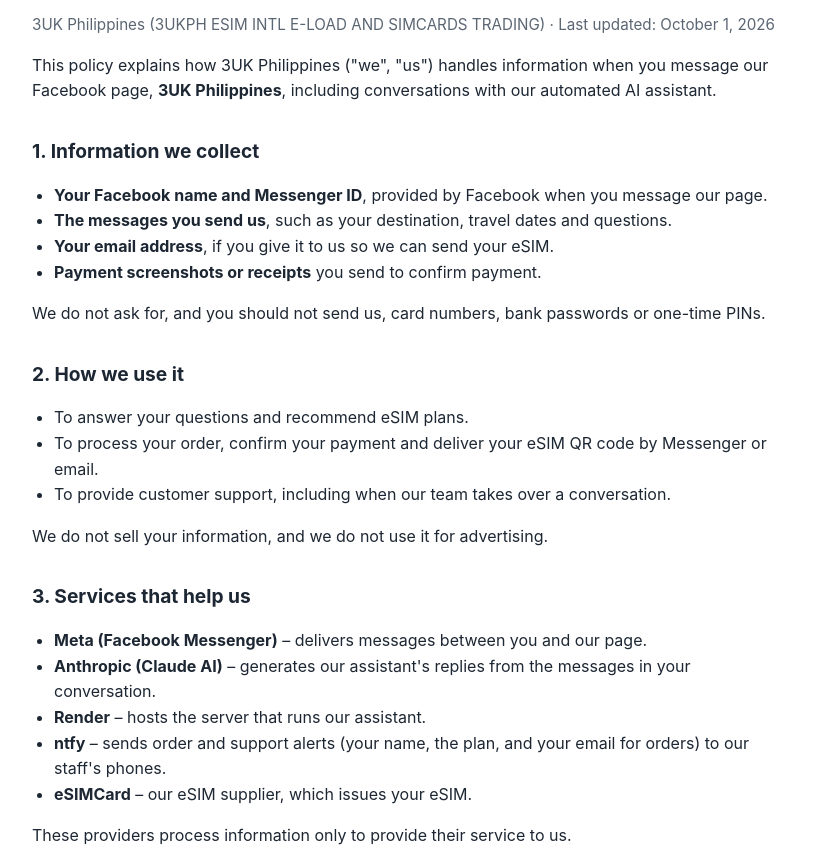
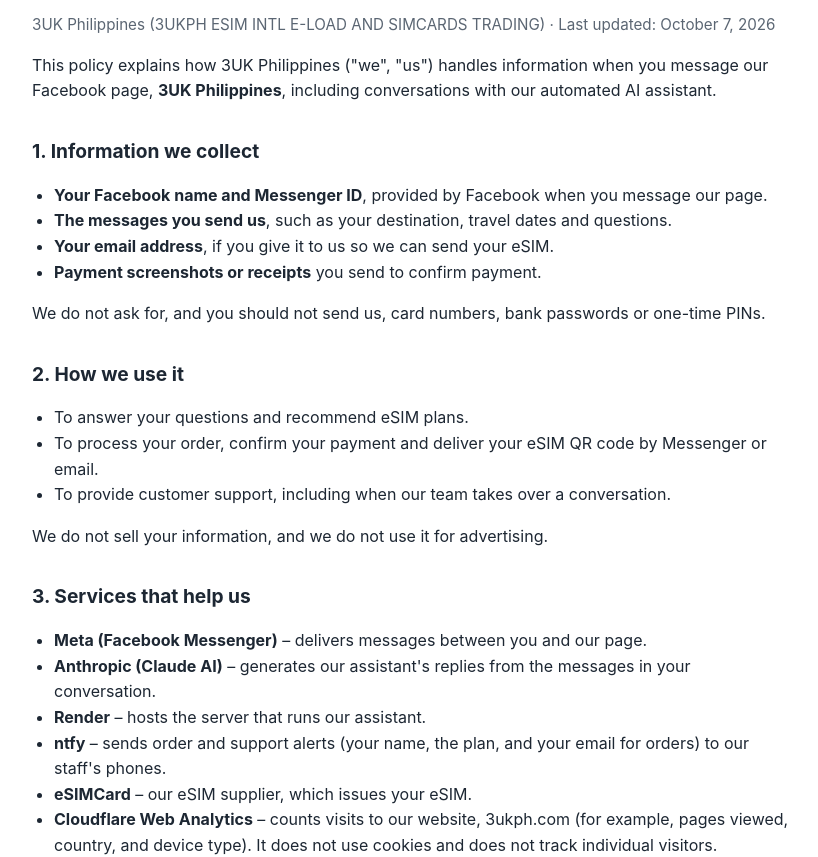
Before and after one commit to Jamier29/3ukph-messenger-bot, a website: page public/privacy.html in a window 1280 px wide. Shown: the part 100-957 px from the top of the page, without its empty margins (228-1046 px from the left). Drawn offline with Linux system fonts and the light colour scheme.

Commit message:
Add files via upload

```diff
--- a/public/privacy.html
+++ b/public/privacy.html
@@ -17,7 +17,7 @@
 <body>
 <main>
   <h1>Privacy Policy</h1>
-  <p class="muted">3UK Philippines (3UKPH ESIM INTL E-LOAD AND SIMCARDS TRADING) · Last updated: October 1, 2026</p>
+  <p class="muted">3UK Philippines (3UKPH ESIM INTL E-LOAD AND SIMCARDS TRADING) · Last updated: October 7, 2026</p>
 
   <p>This policy explains how 3UK Philippines ("we", "us") handles information when you message our Facebook page,
   <strong>3UK Philippines</strong>, including conversations with our automated AI assistant.</p>
@@ -46,6 +46,7 @@
     <li><strong>Render</strong> – hosts the server that runs our assistant.</li>
     <li><strong>ntfy</strong> – sends order and support alerts (your name, the plan, and your email for orders) to our staff's phones.</li>
     <li><strong>eSIMCard</strong> – our eSIM supplier, which issues your eSIM.</li>
+    <li><strong>Cloudflare Web Analytics</strong> – counts visits to our website, 3ukph.com (for example, pages viewed, country, and device type). It does not use cookies and does not track individual visitors.</li>
   </ul>
   <p>These providers process information only to provide their service to us.</p>
 
@@ -75,5 +76,6 @@
   Facebook: <a href="https://www.messenger.com/t/103294518884622">messenger.com/t/103294518884622</a></p>
   <p><a href="/">← Back to 3ukph.com</a></p>
 </main>
+<!-- Cloudflare Web Analytics --><script type='module' src='https://static.cloudflareinsights.com/beacon.min.js' data-cf-beacon='{"token": "26f2f7e9bcb045faa84f0ab5bbc9b80c"}'></script><!-- End Cloudflare Web Analytics -->
 </body>
 </html>
```
Also changed, not shown: public/index.html (+1 -0 lines).
